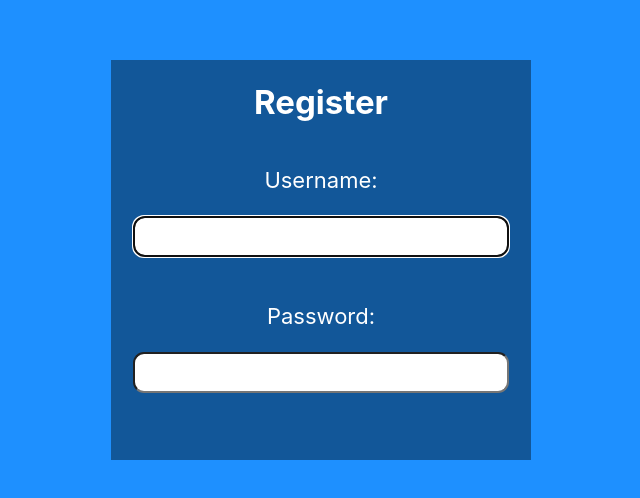
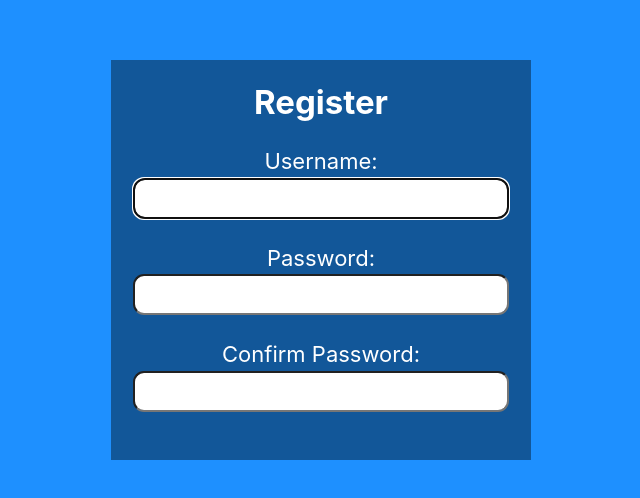
Before and after one commit to Clifford18/login-auth-axios, a React (Create React App) app: page / in a window 1280 px wide. Shown: the part 140-638 px from the top of the page, without its empty margins (319-959 px from the left). Built offline with nearby package versions, Linux system fonts and the light colour scheme.

Commit message:
update  RegisterComponent.js on confirm password

```diff
--- a/src/components/RegisterComponent.js
+++ b/src/components/RegisterComponent.js
@@ -96,6 +96,28 @@
 					Allowed special characters: <span aria-label="exclamation mark">!</span> <span aria-label="at symbol">@</span> <span aria-label="hashtag">#</span> <span aria-label="dollar sign">$</span> <span aria-label="percent">%</span>
 				</p>
 
+				<label htmlFor="confirm_pwd">
+					Confirm Password:
+					<FontAwesomeIcon icon={faCheck} className={validMatch && matchPwd ? "valid" : "hide"} />
+					<FontAwesomeIcon icon={faTimes} className={validMatch || !matchPwd ? "hide" : "invalid"} />
+				</label>
+				<input
+					type="password"
+					id="confirm_pwd"
+					onChange={(e) => setMatchPwd(e.target.value)}
+					value={matchPwd}
+					required
+					aria-invalid={validMatch ? "false" : "true"}
+					aria-describedby="confirmnote"
+					onFocus={() => setMatchFocus(true)}
+					onBlur={() => setMatchFocus(false)}
+				/>
+				<p id="confirmnote" className={matchFocus && !validMatch ? "instructions" : "offscreen"}>
+					<FontAwesomeIcon icon={faInfoCircle} />
+					Must match the first password input field.
+				</p>
+
+
 
 			</form>
 
```
